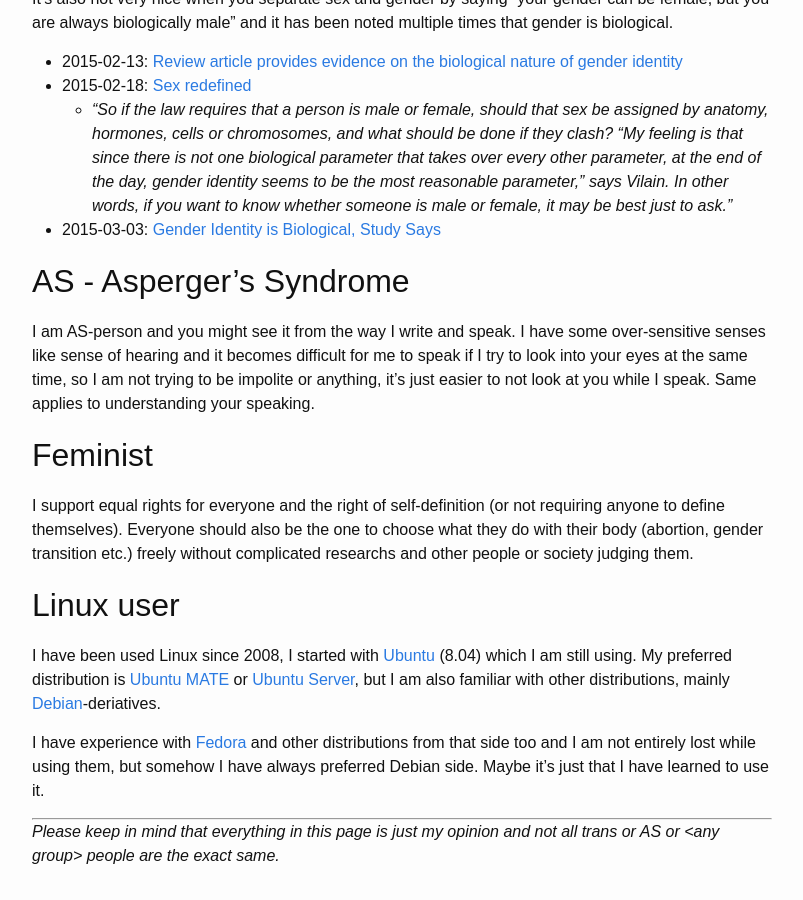
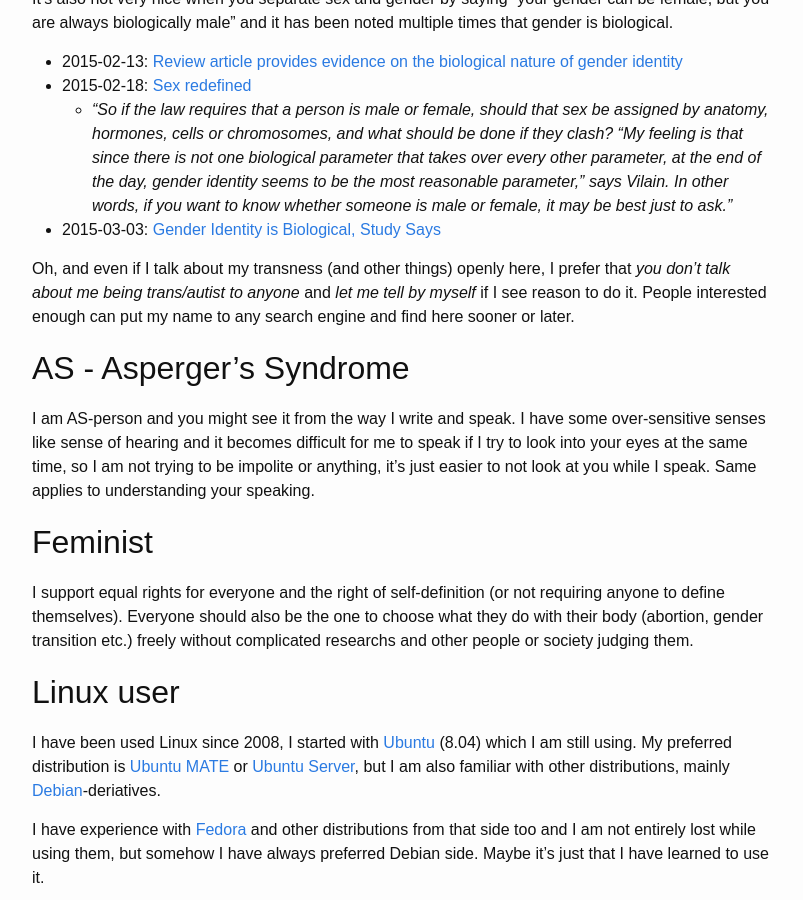
Before and after one commit to Mikaela/mikaela.github.io, a Jekyll site: the page built from pages/about.markdown, in a window 1280 px wide and 900 px high, scrolled down 537 px. Shown: the whole window, without its empty margins (238-1041 px from the left). Built offline with Jekyll 4.4.1, drawn with Linux system fonts in a browser that asks for light colours; Markdown is read by kramdown in place of the engine named in the settings.

Commit message:
about: add the usual talk on telling by myself

```diff
--- a/pages/about.markdown
+++ b/pages/about.markdown
@@ -48,6 +48,11 @@ been noted multiple times that gender is biological.
 * https://archive.today/qb7d5
 -->
 
+Oh, and even if I talk about my transness (and other things) openly here,
+I prefer that *you don't talk about me being trans/autist to anyone* and
+*let me tell by myself* if I see reason to do it. People interested enough
+can put my name to any search engine and find here sooner or later.
+
 ## AS - Asperger's Syndrome
 
 I am AS-person and you might see it from the way I write and speak. I have
```
